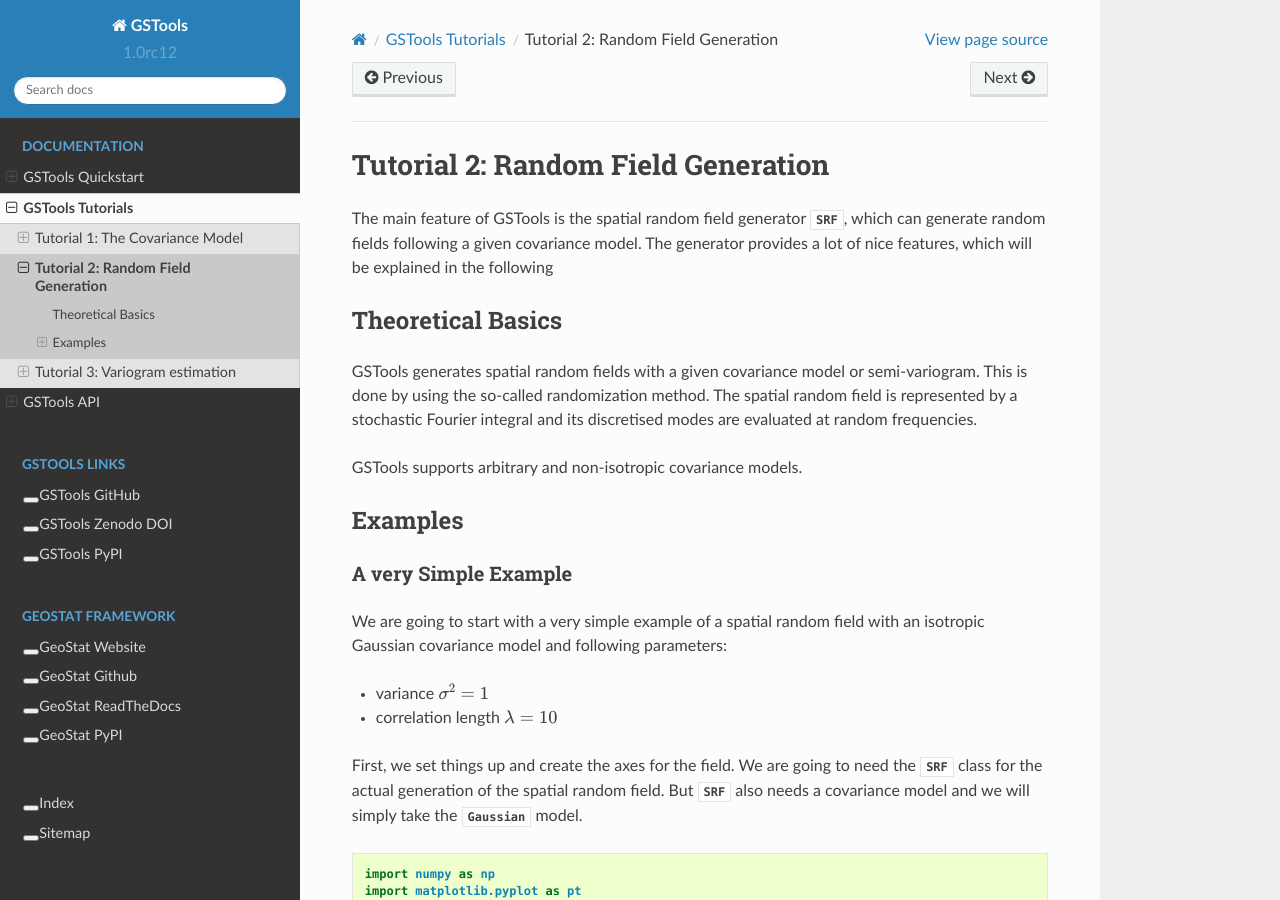
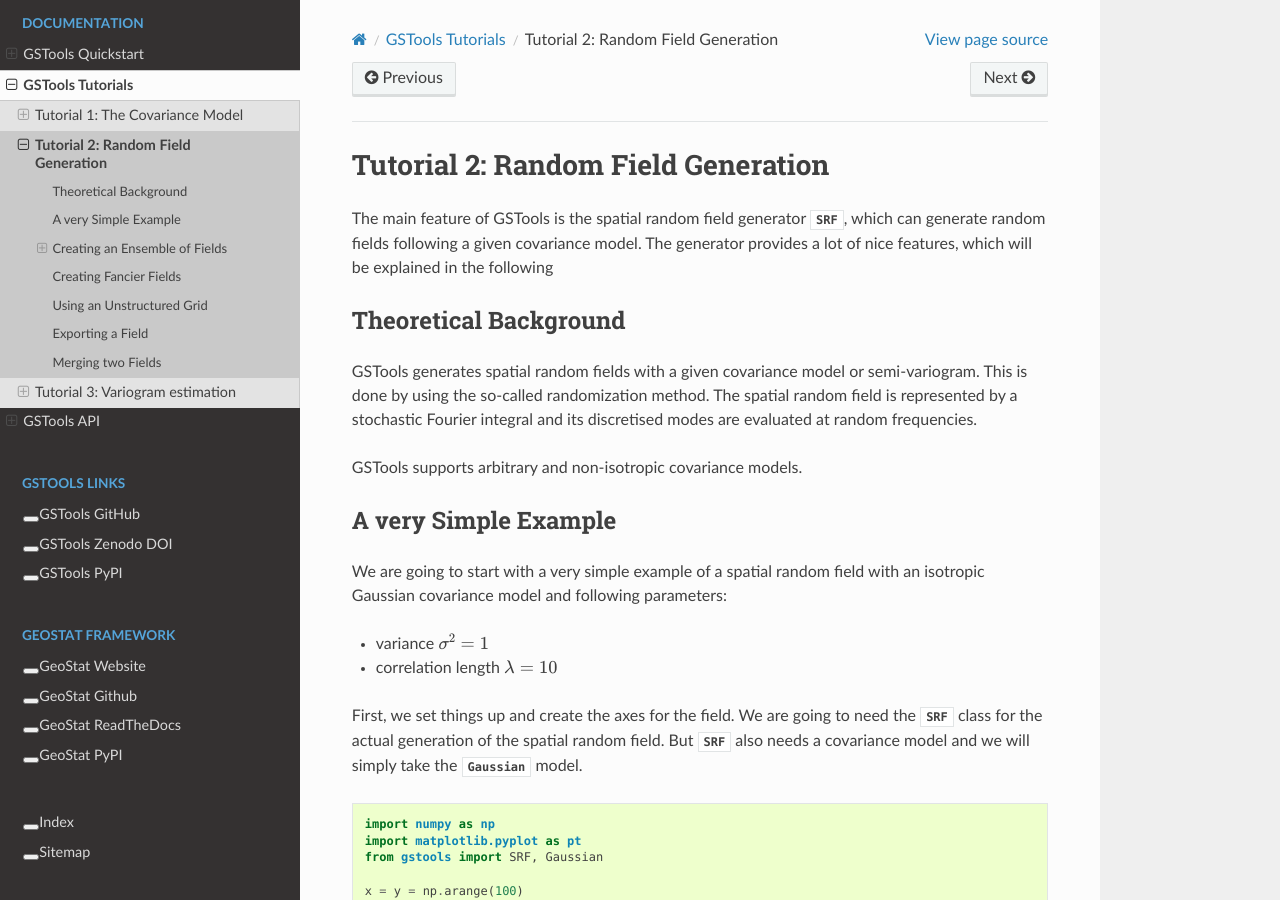
Before and after one commit to GeoStat-Framework/GSTools, a Sphinx documentation site: the page built from docs/source/tutorial_02_srf.rst, in a window 1280 px wide and 900 px high. Built offline with Sphinx 7.4.7 and the Read the Docs theme 2.0.0, drawn with Linux system fonts in a browser that asks for light colours; formulas are drawn with MathJax 3.

Commit message:
Restructured heading levels for better complience with RTD

```diff
--- a/docs/source/tutorial_02_srf.rst
+++ b/docs/source/tutorial_02_srf.rst
@@ -6,8 +6,8 @@
 The generator provides a lot of nice features, which will be explained in
 the following
 
-Theoretical Basics
-------------------
+Theoretical Background
+----------------------
 
 GSTools generates spatial random fields with a given covariance model or
 semi-variogram. This is done by using the so-called randomization method.
@@ -16,11 +16,8 @@
 
 GSTools supports arbitrary and non-isotropic covariance models.
 
-Examples
---------
-
 A very Simple Example
-^^^^^^^^^^^^^^^^^^^^^
+---------------------
 
 We are going to start with a very simple example of a spatial random field
 with an isotropic Gaussian covariance model and following parameters:
@@ -67,7 +64,7 @@
 Wow, that was pretty easy!
 
 Creating an Ensemble of Fields
-^^^^^^^^^^^^^^^^^^^^^^^^^^^^^^
+------------------------------
 
 Creating an ensemble of random fields would also be
 a great idea. Let's reuse most of the previous code.
@@ -112,7 +109,7 @@
    :align: center
 
 Using better Seeds
-""""""""""""""""""
+^^^^^^^^^^^^^^^^^^
 
 It is not always a good idea to use incrementing seeds. Therefore GSTools
 provides a seed generator :any:`MasterRNG`. The loop, in which the fields are generated would
@@ -126,7 +123,7 @@
         field.append(srf((x, y), seed=seed(), mesh_type='structured'))
 
 Creating Fancier Fields
-^^^^^^^^^^^^^^^^^^^^^^^
+-----------------------
 
 Only using Gaussian covariance fields gets boring. Now we are going to create much rougher random fields by using an exponential covariance model and we are going to make them anisotropic.
 
@@ -166,7 +163,7 @@
     model = Exponential(dim=2, var=1, len_scale=12., anis=3./12., angles=np.pi/8.)
 
 Using an Unstructured Grid
-^^^^^^^^^^^^^^^^^^^^^^^^^^
+--------------------------
 
 For many applications, the random fields are needed on an unstructured grid.
 Normally, such a grid would be read in, but we can simply generate one and
@@ -204,7 +201,7 @@
 seed, the same field can be computed on different grids.
 
 Exporting a Field
-^^^^^^^^^^^^^^^^^
+-----------------
 
 Using the field from `previous example <Using an Unstructured Grid_>`__, it can simply be exported to the file
 ``field.vtu`` and viewed by e.g. paraview with following lines of code
@@ -215,7 +212,7 @@
     vtk_export('field', (x, y), field)
 
 Merging two Fields
-^^^^^^^^^^^^^^^^^^
+------------------
 
 We can even generate the same field realisation on different grids. Let's try
 to merge two unstructured rectangular fields. The first field will be generated
```
